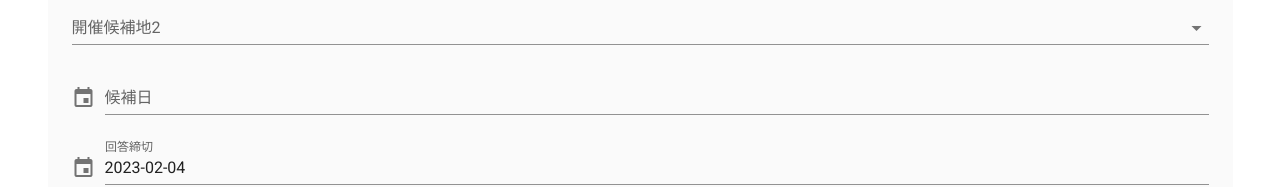
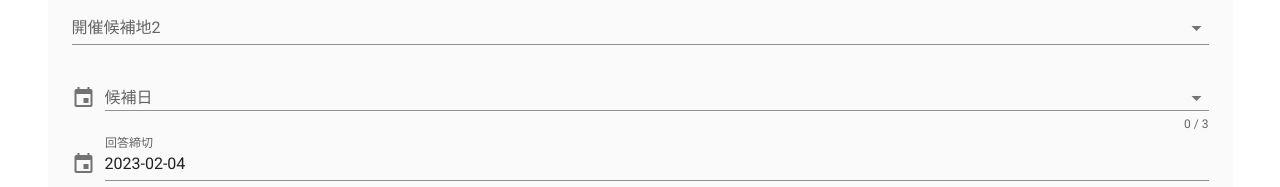
Before and after one commit to Kazuki0320/GolfApp, a Vue app: page /roomCreate in a window 1280 px wide. Shown: the part 540-727 px from the top of the page. Built offline with nearby package versions, Linux system fonts and the light colour scheme; no server answers; the database is empty; sample sign-in values are in the browser's storage.

Commit message:
fix:ユーザー検索をメールアドレスでできるようにした処理、他微修正アリ

```diff
--- a/src/views/RoomCreate.vue
+++ b/src/views/RoomCreate.vue
@@ -161,20 +161,25 @@
 					min-width="auto"
 				>
 				<template v-slot:activator="{ on, attrs }">
-						<v-text-field
+					<v-combobox
 						v-model="date"
+						multiple
+						chips
+						small-chips
+						:counter="3"
+						label="候補日"
 						prepend-icon="mdi-calendar"
 						readonly
 						v-bind="attrs"
 						v-on="on"
-							label="候補日"
-						></v-text-field>
+					></v-combobox>
 				</template>
 				<v-date-picker
 					v-model="date"
-						@input="menu = false"
 					locale="jp-ja"
+					multiple
 					:day-format="date => new Date(date).getDate()">
+				>
 				</v-date-picker>
 				</v-menu>
 				</v-col>
--- a/src/views/RoomCreateConfirmed.vue
+++ b/src/views/RoomCreateConfirmed.vue
@@ -232,13 +232,15 @@
 				cols="1"
 				style="min-width: 100px; max-width: 100%;"
 				class="flex-grow-1 flex-shrink-0"
+				v-for=" proposedDate in date"
+				:key="proposedDate"
 			>
 				<v-card
 					class="pa-2"
 					outlined
 					tile
 				>
-				{{ date }}
+				{{ proposedDate }}
 				</v-card>
 			</v-col>
 		</v-row>
--- a/src/views/UsersSearch.vue
+++ b/src/views/UsersSearch.vue
@@ -81,12 +81,18 @@ export default {
 		errormessage: '',
 		userDoc: '',
 		userInfo: '',
+		friendId: '',
 	}),
 	methods: {
 		async search() {
-			const userRef = firebase.firestore().collection("users").doc(this.keyword)
-			const userDoc = await userRef.get()
-			this.user = userDoc.data()
+			const userRef = firebase.firestore().collection("users")
+			const userDoc =  await userRef.where("email", "==", this.keyword).get()
+			userDoc.forEach(async doc => {
+				this.friendId = doc.id
+				const userDoc = firebase.firestore().collection("users").doc(this.friendId)
+				const userGet = await userDoc.get()
+				this.user = userGet.data()
+			})
 
 			this.valid = !this.valid
 		},
@@ -98,24 +104,23 @@ export default {
 
 			// ログインユーザーがfriendsを持ってない場合の処理
 			if (this.userInfo.friends == undefined) {
-				this.friendsArray.push(this.keyword)
+				this.friendsArray.push(this.friendId)
 				this.userDoc.update({
 					friends: this.friendsArray
 				})
 			} else {
 				this.friendsArray = this.userInfo.friends
-				this.friendsArray.push(this.keyword)
+				this.friendsArray.push(this.friendId)
 				this.userDoc.update({
 					friends: this.friendsArray
 				})
 			}
-
 			this.$router.push('/user')
 		},
 	},
 	computed:	{
 		isValid () {
-			return !this.valid //this.userに値があるかどうかで、判定するのもアリ。
+			return !this.valid
 		},
 		userId () {
 		return 	this.$route.query.user_id;
```
Lines whose indentation alone changed are shown as unchanged.
